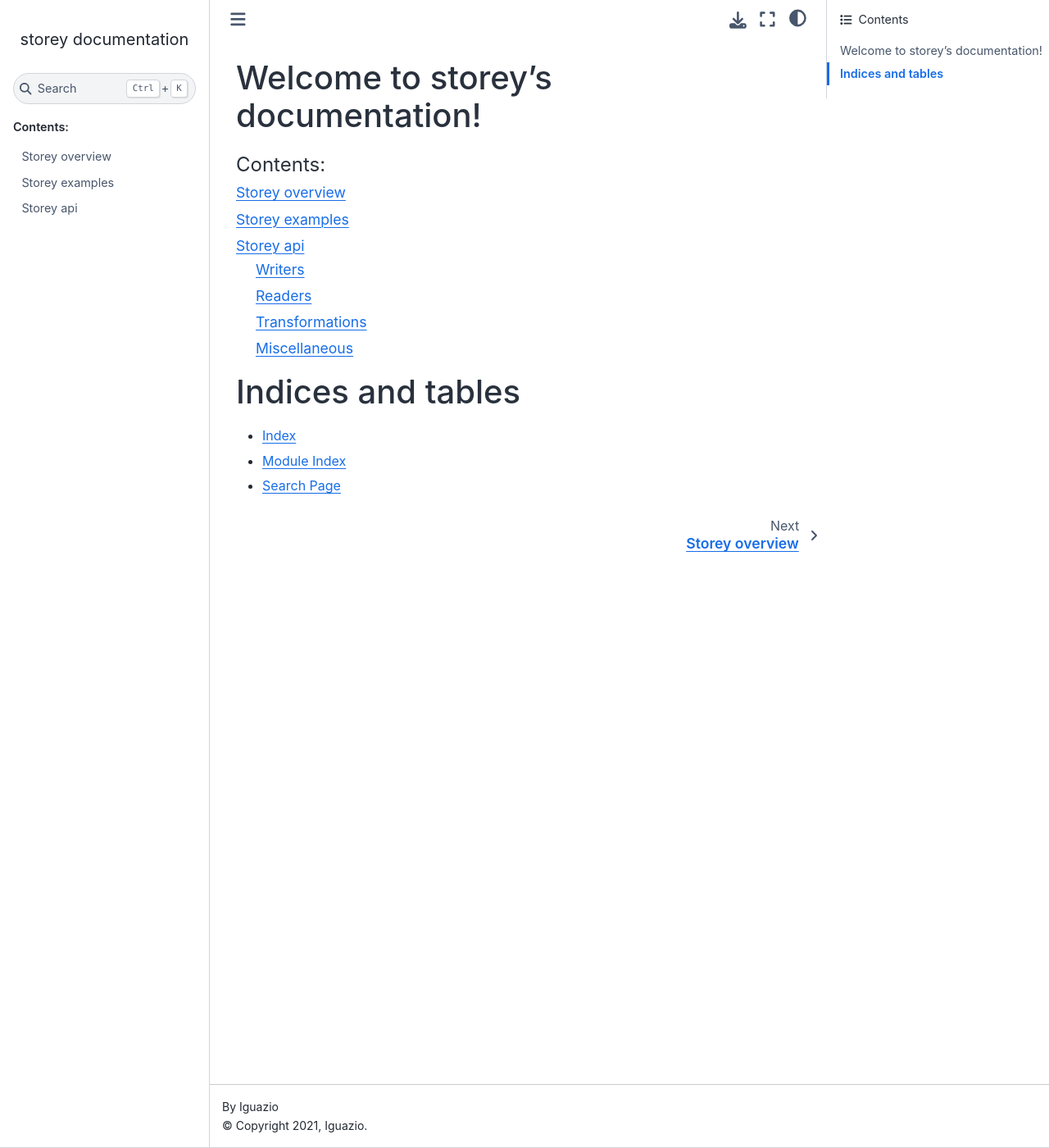
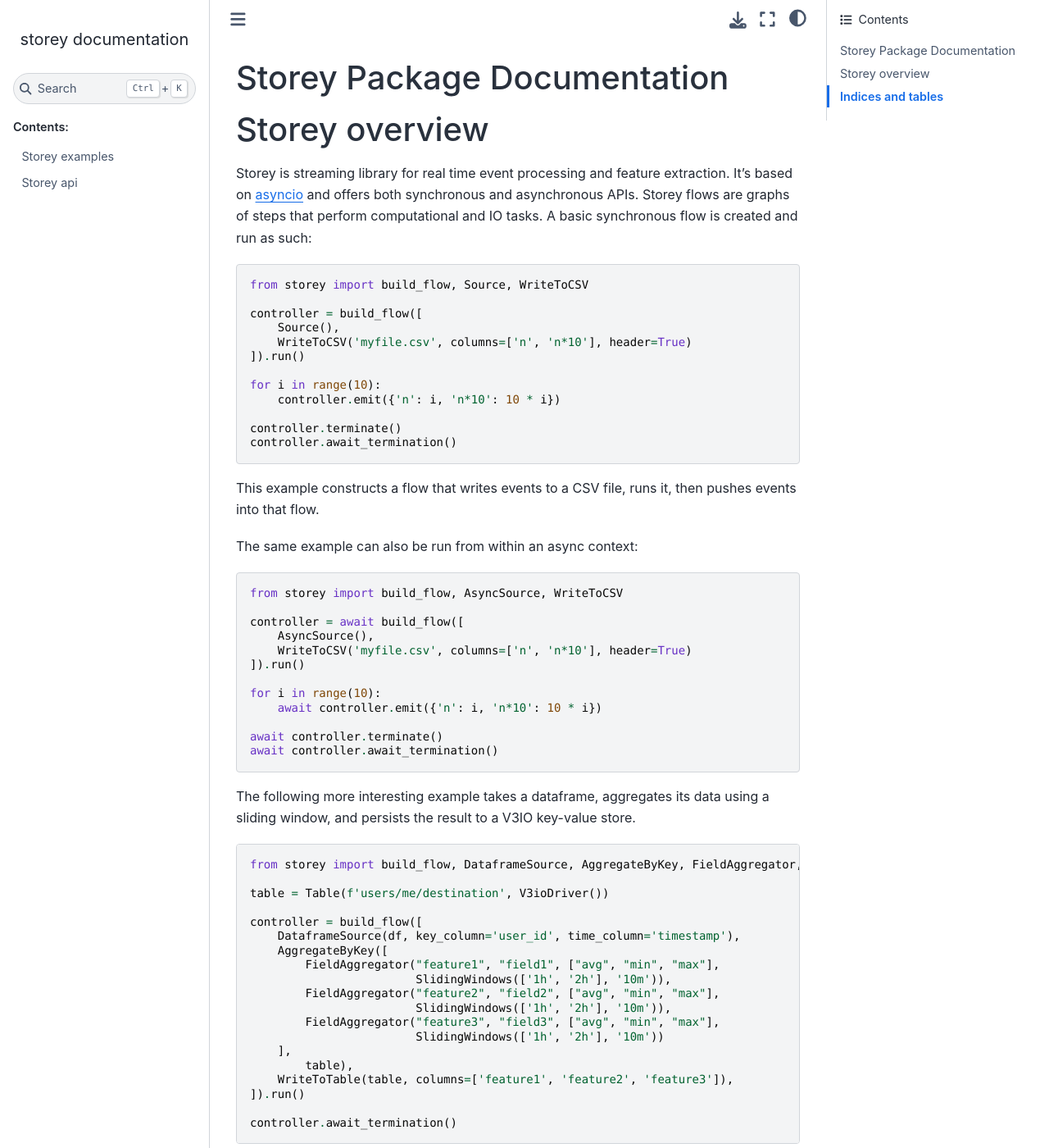
Before and after one commit to mlrun/storey, a Sphinx documentation site: the page built from docs/index.rst, in a window 1280 px wide and 1400 px high. Shown: the whole window at 82% size. Built offline with Sphinx 7.4.7 and the Sphinx Book theme 1.1.4, drawn with Linux system fonts in a browser that asks for light colours.

Commit message:
Documentation and imports.

```diff
--- a/docs/index.rst
+++ b/docs/index.rst
@@ -1,14 +1,79 @@
-Welcome to storey's documentation!
+Storey Package Documentation
 ==================================
+Storey overview
+================
+.. _asyncio: https://docs.python.org/3/library/asyncio.html
+
+Storey is streaming library for real time event processing and feature extraction. It's based on asyncio_ and offers both synchronous and
+asynchronous APIs. Storey flows are graphs of steps that perform computational and IO tasks. A basic synchronous flow is created and run as
+such:
+
+.. code-block:: python
+
+    from storey import build_flow, Source, WriteToCSV
+
+    controller = build_flow([
+        Source(),
+        WriteToCSV('myfile.csv', columns=['n', 'n*10'], header=True)
+    ]).run()
+
+    for i in range(10):
+        controller.emit({'n': i, 'n*10': 10 * i})
+
+    controller.terminate()
+    controller.await_termination()
+
+This example constructs a flow that writes events to a CSV file, runs it, then pushes events into that flow.
+
+The same example can also be run from within an async context:
+
+.. code-block:: python
+
+    from storey import build_flow, AsyncSource, WriteToCSV
+
+    controller = await build_flow([
+        AsyncSource(),
+        WriteToCSV('myfile.csv', columns=['n', 'n*10'], header=True)
+    ]).run()
+
+    for i in range(10):
+        await controller.emit({'n': i, 'n*10': 10 * i})
+
+    await controller.terminate()
+    await controller.await_termination()
+
+The following more interesting example takes a dataframe, aggregates its data using a sliding window, and persists the result to a
+V3IO key-value store.
+
+.. code-block:: python
+
+    from storey import build_flow, DataframeSource, AggregateByKey, FieldAggregator, SlidingWindows, WriteToTable, V3ioDriver, Table
+
+    table = Table(f'users/me/destination', V3ioDriver())
+
+    controller = build_flow([
+        DataframeSource(df, key_column='user_id', time_column='timestamp'),
+        AggregateByKey([
+            FieldAggregator("feature1", "field1", ["avg", "min", "max"],
+                            SlidingWindows(['1h', '2h'], '10m')),
+            FieldAggregator("feature2", "field2", ["avg", "min", "max"],
+                            SlidingWindows(['1h', '2h'], '10m')),
+            FieldAggregator("feature3", "field3", ["avg", "min", "max"],
+                            SlidingWindows(['1h', '2h'], '10m'))
+        ],
+            table),
+        WriteToTable(table, columns=['feature1', 'feature2', 'feature3']),
+    ]).run()
+
+    controller.await_termination()
+
 
 .. toctree::
    :maxdepth: 2
    :caption: Contents:
 
-   overview
    examples
    api
-
 
 Indices and tables
 ==================
--- a/docs/overview.rst
+++ /dev/null
@@ -1,4 +0,0 @@
-Storey overview
-================
-
-Storey is an asynchronous streaming library, for real time event processing and feature extraction.
--- a/storey/__init__.py
+++ b/storey/__init__.py
@@ -13,7 +13,8 @@
     Driver, NoopDriver, V3ioDriver
 )
 from .dtypes import (  # noqa: F401
-    Event, FieldAggregator
+    Event, FieldAggregator, SlidingWindows, FixedWindows, EmissionType, EmitAfterPeriod, EmitAfterWindow, EmitAfterMaxEvent, EmitAfterDelay,
+    EmitEveryEvent, LateDataHandling
 )
 from .flow import (  # noqa: F401
     Filter, FlatMap, Flow, FlowError, JoinWithV3IOTable, SendToHttp, JoinWithTable, Map, Extend, Reduce, Batch,
```
